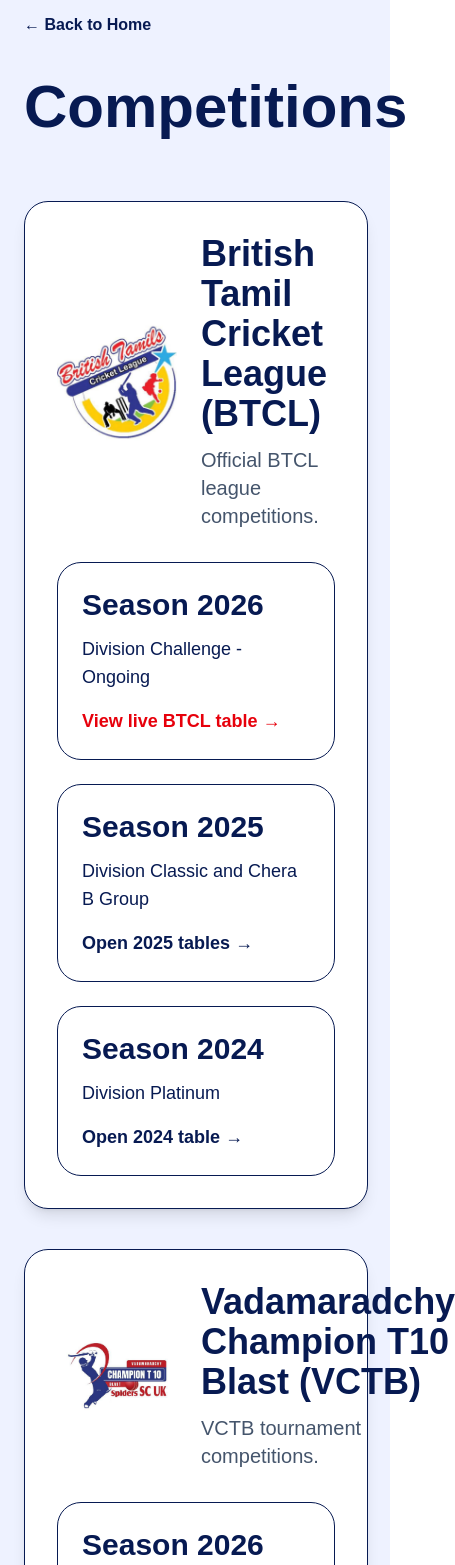
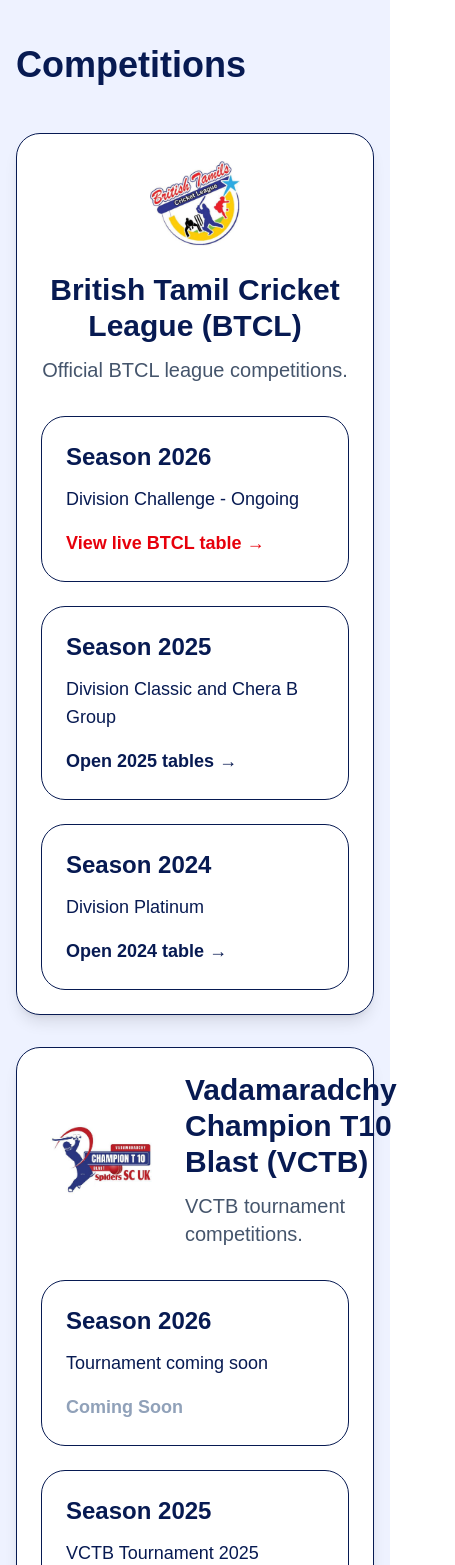
Before and after one commit to thanusan97-blip/spiders-cricket-club, a Next.js app: page /competitions in a window 390 px wide. Shown: the part 83-1648 px from the top of the page, 455 px wide, since content can reach past the window. Built offline with nearby package versions, Linux system fonts and the light colour scheme.

Commit message:
Mobile optimised competitions page

```diff
--- a/app/competitions/page.tsx
+++ b/app/competitions/page.tsx
@@ -3,7 +3,7 @@
 
 export default function CompetitionsPage() {
   return (
-    <main className="min-h-screen bg-[#eef2ff] px-6 py-24 text-[#071a52]">
+    <main className="min-h-screen bg-[#eef2ff] px-4 py-16 text-[#071a52] md:px-6 md:py-24">
 
       <div className="mx-auto max-w-7xl">
 
@@ -14,27 +14,27 @@
           ← Back to Home
         </Link>
 
-        <h1 className="mb-16 text-6xl font-extrabold">
+        <h1 className="mb-12 text-4xl font-extrabold md:mb-16 md:text-6xl">
           Competitions
         </h1>
 
-        <div className="grid gap-10 lg:grid-cols-2">
+        <div className="grid gap-8 lg:grid-cols-2">
 
           {/* BTCL */}
-          <div className="rounded-3xl border border-[#071a52] bg-white p-8 shadow-lg">
+          <div className="rounded-3xl border border-[#071a52] bg-white p-6 shadow-lg md:p-8">
 
-            <div className="mb-8 flex items-center gap-6">
+            <div className="mb-8 flex flex-col items-center gap-6 text-center md:flex-row md:text-left">
 
               <Image
                 src="/competitions/btcl.png"
                 alt="BTCL"
-                width={120}
-                height={120}
+                width={90}
+                height={90}
                 className="rounded-2xl object-contain"
               />
 
               <div>
-                <h2 className="text-4xl font-extrabold">
+                <h2 className="text-3xl font-extrabold md:text-4xl">
                   British Tamil Cricket League (BTCL)
                 </h2>
 
@@ -49,7 +49,7 @@
 
               <div className="rounded-3xl border border-[#071a52] p-6">
 
-                <h3 className="text-3xl font-bold">
+                <h3 className="text-2xl font-bold md:text-3xl">
                   Season 2026
                 </h3>
 
@@ -69,7 +69,7 @@
 
               <div className="rounded-3xl border border-[#071a52] p-6">
 
-                <h3 className="text-3xl font-bold">
+                <h3 className="text-2xl font-bold md:text-3xl">
                   Season 2025
                 </h3>
 
@@ -88,7 +88,7 @@
 
               <div className="rounded-3xl border border-[#071a52] p-6">
 
-                <h3 className="text-3xl font-bold">
+                <h3 className="text-2xl font-bold md:text-3xl">
                   Season 2024
                 </h3>
 
@@ -109,7 +109,7 @@
           </div>
 
           {/* VCTB */}
-          <div className="rounded-3xl border border-[#071a52] bg-white p-8 shadow-lg">
+          <div className="rounded-3xl border border-[#071a52] bg-white p-6 shadow-lg md:p-8">
 
             <div className="mb-8 flex items-center gap-6">
 
@@ -122,7 +122,7 @@
               />
 
               <div>
-                <h2 className="text-4xl font-extrabold">
+                <h2 className="text-3xl font-extrabold md:text-4xl">
                   Vadamaradchy Champion T10 Blast (VCTB)
                 </h2>
 
@@ -137,7 +137,7 @@
 
               <div className="rounded-3xl border border-[#071a52] p-6">
 
-                <h3 className="text-3xl font-bold">
+                <h3 className="text-2xl font-bold md:text-3xl">
                   Season 2026
                 </h3>
 
@@ -153,7 +153,7 @@
 
               <div className="rounded-3xl border border-[#071a52] p-6">
 
-                <h3 className="text-3xl font-bold">
+                <h3 className="text-2xl font-bold md:text-3xl">
                   Season 2025
                 </h3>
 
@@ -172,7 +172,7 @@
 
               <div className="rounded-3xl border border-[#071a52] p-6">
 
-                <h3 className="text-3xl font-bold">
+                <h3 className="text-2xl font-bold md:text-3xl">
                   Season 2024
                 </h3>
 
```
